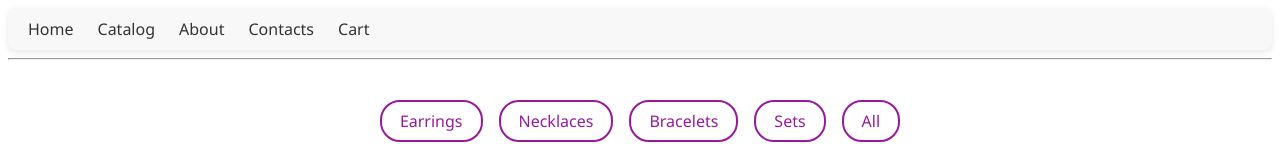
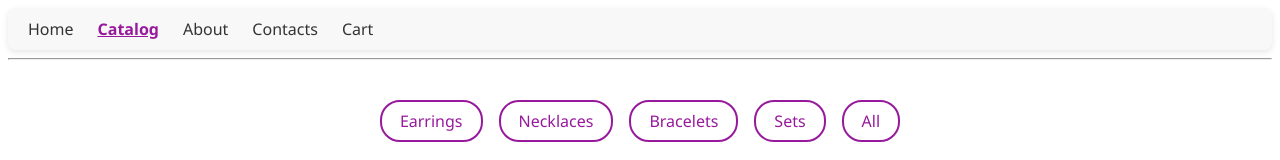
Before and after one commit to dorekv/gen-jewerly, an Angular app: page /catalog in a window 1280 px wide. Shown: the top 160 px of the page. Built offline with nearby package versions, Linux system fonts and the light colour scheme; no server answers.

Commit message:
Add active menu styling.

```diff
--- a/src/app/app.css
+++ b/src/app/app.css
@@ -26,8 +26,9 @@
   color: #971a9c;
 }
 
-.menu-links a.active {
-  color: #007acc;
+.menu-links a.active-link {
+  font-weight: bold;
+  color: #971a9c;
   text-decoration: underline;
 }
 
--- a/src/app/app.html
+++ b/src/app/app.html
@@ -2,11 +2,11 @@
   <button class="menu-toggle" (click)="toggleMenu()">☰</button>
 
   <div class="menu-links" [class.open]="menuOpen">
-    <a routerLink="/home" routerLinkActive="active">Home</a>
-    <a routerLink="/catalog" routerLinkActive="active">Catalog</a>
-    <a routerLink="/about" routerLinkActive="active">About</a>
-    <a routerLink="/contacts" routerLinkActive="active">Contacts</a>
-    <a routerLink="/cart" routerLinkActive="active">Cart</a>
+    <a routerLink="/home" routerLinkActive="active-link" [routerLinkActiveOptions]="{ exact: true }">Home</a>
+    <a routerLink="/catalog" routerLinkActive="active-link" [routerLinkActiveOptions]="{ exact: true }">Catalog</a>
+    <a routerLink="/about" routerLinkActive="active-link" [routerLinkActiveOptions]="{ exact: true }">About</a>
+    <a routerLink="/contacts" routerLinkActive="active-link" [routerLinkActiveOptions]="{ exact: true }">Contacts</a>
+    <a routerLink="/cart" routerLinkActive="active-link" [routerLinkActiveOptions]="{ exact: true }">Cart</a>
   </div>
 </nav>
 
```
Also changed, not shown: src/app/app.ts (+4 -4 lines).
